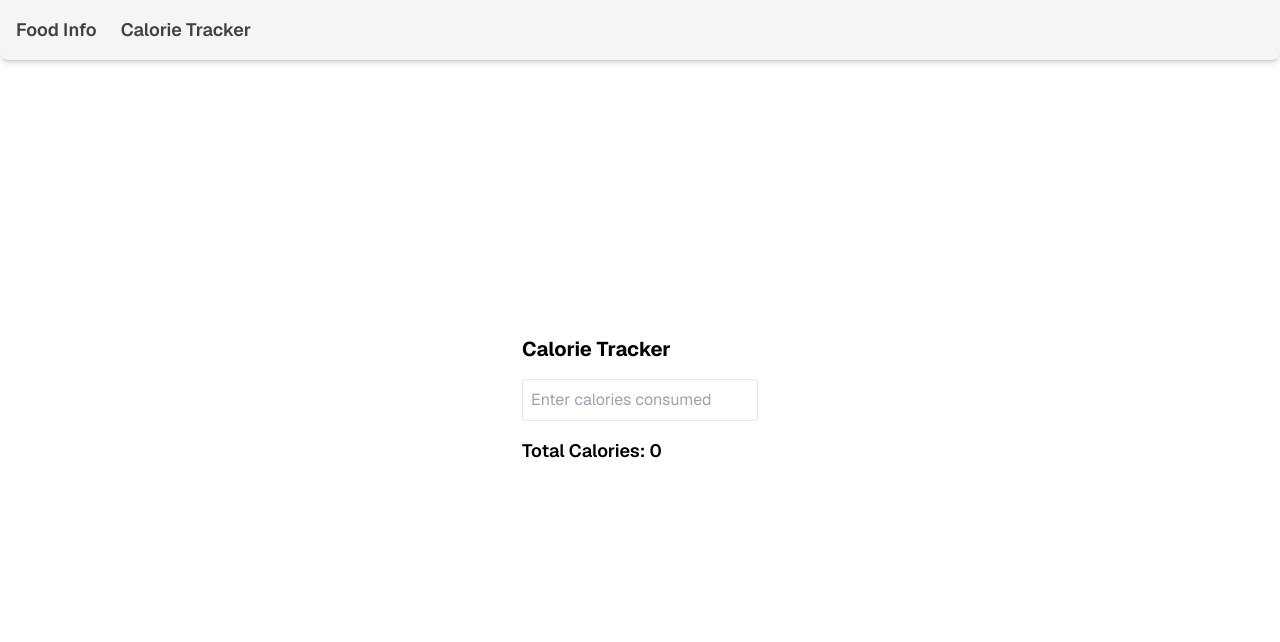
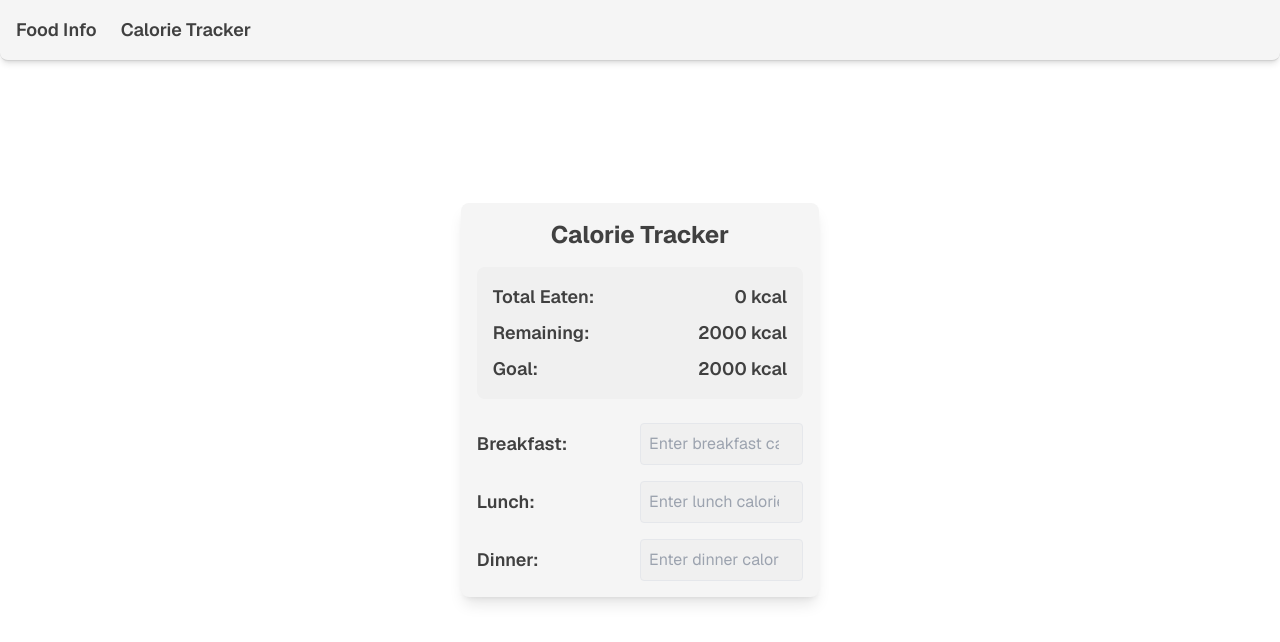
Before and after one commit to achmadky/aiten, a Next.js app: page /calorie-tracker in a window 1280 px wide. Shown: the top 642 px of the page. Built offline with nearby package versions, Linux system fonts and the light colour scheme.

Commit message:
add calorie counter

```diff
--- a/app/calorie-tracker/CalorieTracker.tsx
+++ b/app/calorie-tracker/CalorieTracker.tsx
@@ -3,23 +3,71 @@
 import { useState } from "react";
 
 export default function CalorieTracker() {
-  const [calories, setCalories] = useState<number>(0);
+  const [breakfast, setBreakfast] = useState<number>(0);
+  const [lunch, setLunch] = useState<number>(0);
+  const [dinner, setDinner] = useState<number>(0);
+  const [goal, setGoal] = useState<number>(2000); // Example goal, you can adjust as needed
 
-  function handleInputChange(e: React.ChangeEvent<HTMLInputElement>) {
-    setCalories(parseFloat(e.target.value) || 0);
+  const totalEaten = breakfast + lunch + dinner;
+  const remaining = Math.max(0, goal - totalEaten);
+
+  function handleInputChange(setter: React.Dispatch<React.SetStateAction<number>>) {
+    return (e: React.ChangeEvent<HTMLInputElement>) => {
+      setter(parseFloat(e.target.value) || 0);
+    };
   }
 
   return (
-    <div className="p-4 max-w-md mx-auto">
-      <h1 className="text-xl font-bold mb-4">Calorie Tracker</h1>
-      <input
-        type="number"
-        placeholder="Enter calories consumed"
-        onChange={handleInputChange}
-        className="p-2 border rounded w-full"
-      />
-      <div className="mt-4">
-        <h2 className="text-lg font-semibold">Total Calories: {calories}</h2>
+    <div className="p-4 max-w-md mx-auto bg-neutral-100 dark:bg-neutral-800 rounded-lg shadow-lg">
+      <h1 className="text-2xl font-bold mb-4 text-center text-neutral-700 dark:text-neutral-300">Calorie Tracker</h1>
+
+      {/* Results Section */}
+      <div className="bg-neutral-200 dark:bg-neutral-700 p-4 rounded-lg mb-6">
+        <div className="flex justify-between mb-2">
+          <span className="text-lg font-semibold text-neutral-700 dark:text-neutral-300">Total Eaten:</span>
+          <span className="text-lg font-semibold text-neutral-700 dark:text-neutral-300">{totalEaten} kcal</span>
+        </div>
+        <div className="flex justify-between mb-2">
+          <span className="text-lg font-semibold text-neutral-700 dark:text-neutral-300">Remaining:</span>
+          <span className="text-lg font-semibold text-neutral-700 dark:text-neutral-300">{remaining} kcal</span>
+        </div>
+        <div className="flex justify-between">
+          <span className="text-lg font-semibold text-neutral-700 dark:text-neutral-300">Goal:</span>
+          <span className="text-lg font-semibold text-neutral-700 dark:text-neutral-300">{goal} kcal</span>
+        </div>
+      </div>
+
+      {/* Input Section */}
+      <div className="flex flex-col space-y-4">
+        <div className="flex items-center justify-between">
+          <label className="text-lg font-semibold text-neutral-700 dark:text-neutral-300">Breakfast:</label>
+          <input
+            type="number"
+            placeholder="Enter breakfast calories"
+            onChange={handleInputChange(setBreakfast)}
+            className="p-2 border rounded w-1/2 text-neutral-700 dark:text-neutral-300 bg-neutral-200 dark:bg-neutral-900"
+          />
+        </div>
+
+        <div className="flex items-center justify-between">
+          <label className="text-lg font-semibold text-neutral-700 dark:text-neutral-300">Lunch:</label>
+          <input
+            type="number"
+            placeholder="Enter lunch calories"
+            onChange={handleInputChange(setLunch)}
+            className="p-2 border rounded w-1/2 text-neutral-700 dark:text-neutral-300 bg-neutral-200 dark:bg-neutral-900"
+          />
+        </div>
+
+        <div className="flex items-center justify-between">
+          <label className="text-lg font-semibold text-neutral-700 dark:text-neutral-300">Dinner:</label>
+          <input
+            type="number"
+            placeholder="Enter dinner calories"
+            onChange={handleInputChange(setDinner)}
+            className="p-2 border rounded w-1/2 text-neutral-700 dark:text-neutral-300 bg-neutral-200 dark:bg-neutral-900"
+          />
+        </div>
       </div>
     </div>
   );
```
